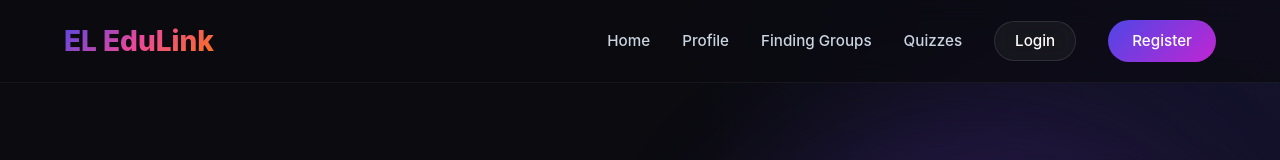
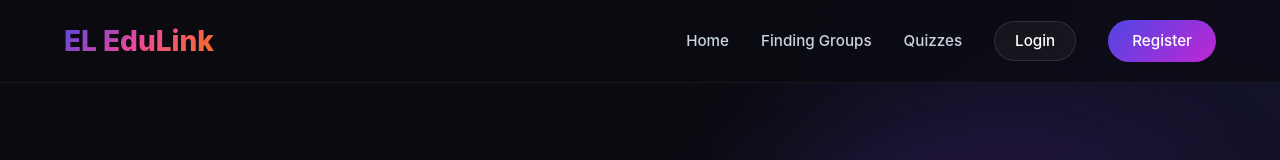
Before and after one commit to DinujaNethmal/EduLink--Online-Student-life-materials-Management-System, a React (Vite) app in the folder frontend/: page / in a window 1280 px wide. Shown: the top 160 px of the page. Built offline with nearby package versions, Linux system fonts and the light colour scheme.

Commit message:
Implement Home, Profile, and FindingGroups pages with responsive UI and animations

```diff
--- a/frontend/src/pages/FindingGroups.jsx
+++ b/frontend/src/pages/FindingGroups.jsx
@@ -326,7 +326,6 @@ export default function FindingGroups() {
         </Link>
         <div className="landing-links">
           <Link to="/">Home</Link>
-          <Link to="/profile">Profile</Link>
           <Link to="/finding-groups">Finding Groups</Link>
           <Link to="/view-quizzes">Quizzes</Link>
           {currentUser ? (
--- a/frontend/src/pages/Home.jsx
+++ b/frontend/src/pages/Home.jsx
@@ -49,7 +49,6 @@ export default function Home() {
         </Link>
         <div className="landing-links">
           <Link to="/">Home</Link>
-          <Link to="/profile">Profile</Link>
           <Link to="/finding-groups">Finding Groups</Link>
           <Link to="/view-quizzes">Quizzes</Link>
           {currentUser ? (
--- a/frontend/src/pages/Profile.jsx
+++ b/frontend/src/pages/Profile.jsx
@@ -171,7 +171,6 @@ export default function Profile() {
         </Link>
         <div className="landing-links">
           <Link to="/">Home</Link>
-          <Link to="/profile">Profile</Link>
           <Link to="/finding-groups">Finding Groups</Link>
           <Link to="/view-quizzes">Quizzes</Link>
           {currentUser ? (
```
